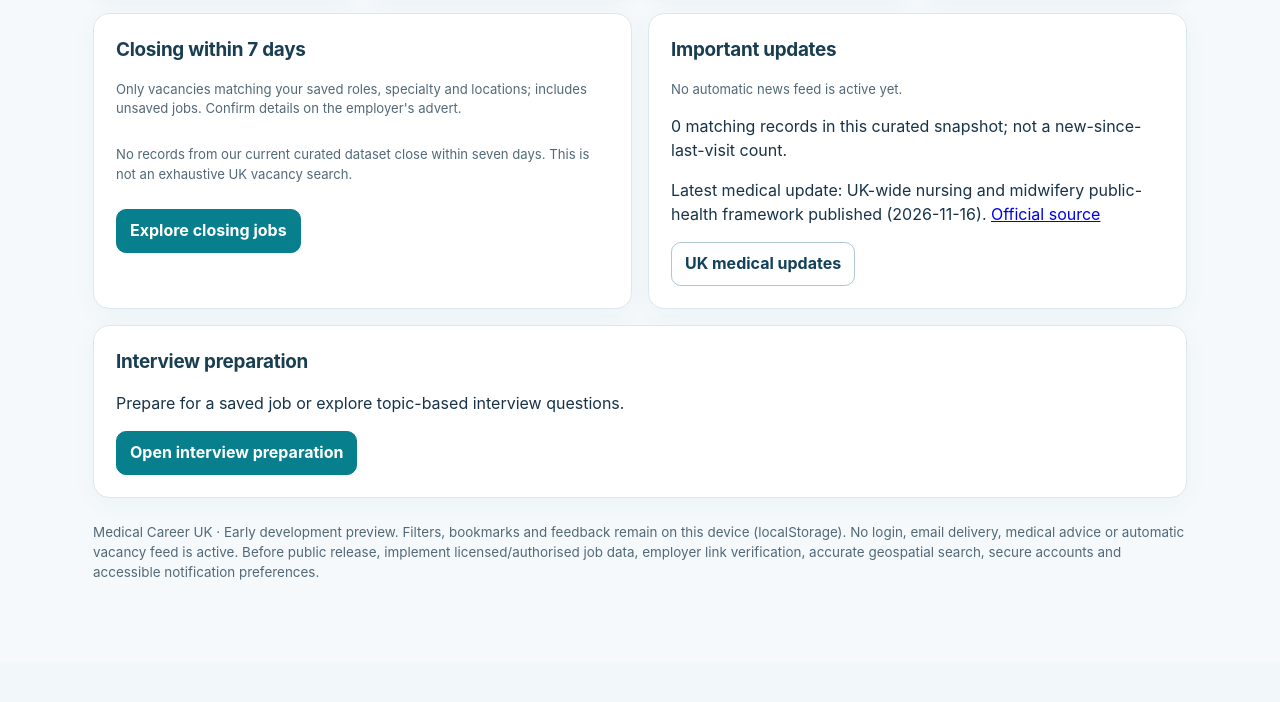
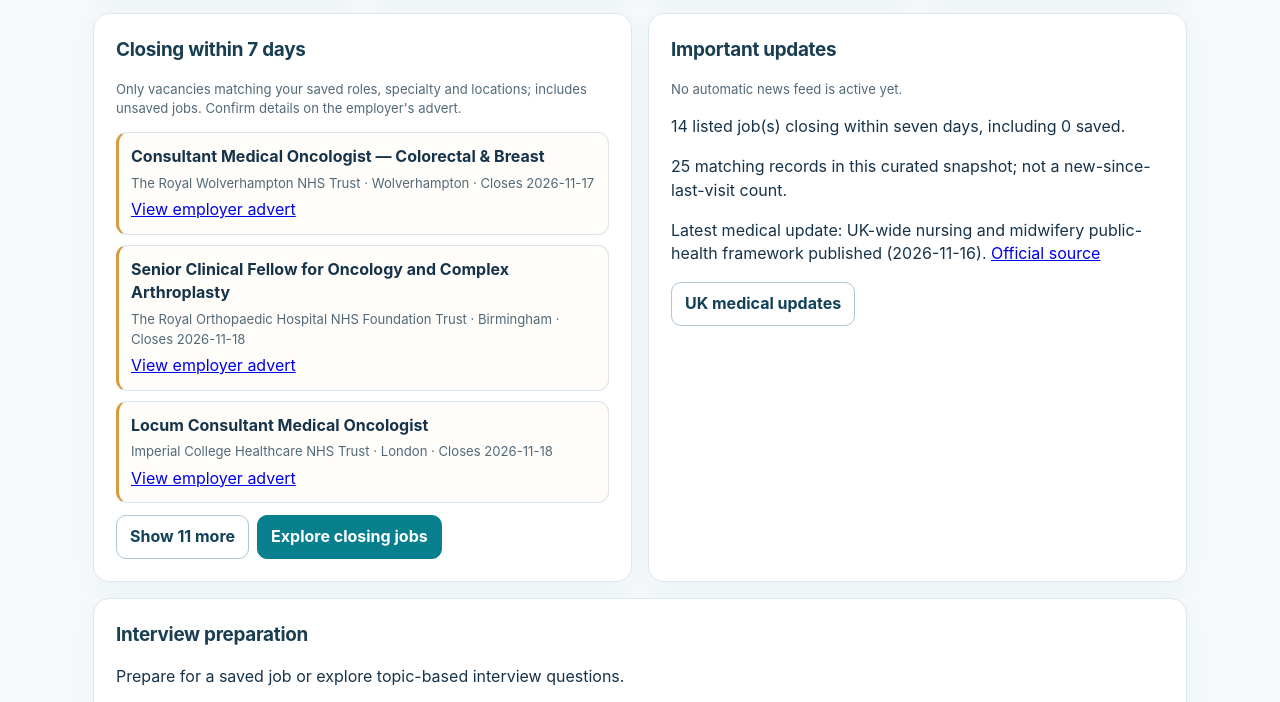
Before and after one commit to nikunjsb/Medical-Career-UK, a plain HTML site: page index.html in a window 1280 px wide. Shown: the part 500-1202 px from the top of the page. Before the commit the page ends 1163 px from the top, so only its background shows below. Drawn offline with Linux system fonts and the light colour scheme.

Commit message:
Prevent future or stale review timestamps from hiding all vacancy records

```diff
--- a/index.html
+++ b/index.html
@@ -121,12 +121,12 @@ let verifiedJobs=[],sourceState='not_connected',closingExpanded=false,medicalUpd
 const $=id=>document.getElementById(id),persist=()=>{try{localStorage.setItem(key,JSON.stringify(state))}catch{}};
 function textElement(tag,text,cls){const el=document.createElement(tag);el.textContent=text;if(cls)el.className=cls;return el}
 function validVacancy(j){return j&&typeof j.id==='string'&&typeof j.title==='string'&&typeof j.role==='string'&&typeof j.specialty==='string'&&typeof j.city==='string'&&typeof j.org==='string'&&typeof j.sourceUrl==='string'&&/^https:\/\//.test(j.sourceUrl)&&typeof j.verifiedAt==='string'&&!Number.isNaN(Date.parse(j.verifiedAt))&&typeof j.closingDate==='string'&&/^\d{4}-\d{2}-\d{2}$/.test(j.closingDate)&&['open','closed'].includes(j.status)&&((j.latitude===null&&j.longitude===null)||(Number.isFinite(j.latitude)&&Number.isFinite(j.longitude)&&j.latitude>=49&&j.latitude<=61&&j.longitude>=-9&&j.longitude<=3))}
-async function loadVacancies(){try{const response=await fetch('./data/vacancies.json',{cache:'no-store'});if(!response.ok)throw Error('dataset unavailable');const data=await response.json();if(data.schemaVersion!==1||!Array.isArray(data.vacancies))throw Error('unsupported dataset');sourceState=data.sourceStatus||'not_connected';const checkedAt=Date.parse(data.lastChecked);const datasetFresh=sourceState==='verified'&&Number.isFinite(checkedAt)&&Date.now()-checkedAt<=48*60*60*1000&&checkedAt<=Date.now()+5*60*1000;verifiedJobs=datasetFresh?data.vacancies.filter(validVacancy).filter(j=>j.status==='open'&&Date.parse(j.closingDate+'T23:59:59Z')>=Date.now()&&Date.now()-Date.parse(j.verifiedAt)<=48*60*60*1000):[];$('dataStatus').textContent=verifiedJobs.length?verifiedJobs.length+' manually verified adverts (checked '+data.lastChecked.slice(0,10)+'). Not a live automatic feed; reconfirm before applying.':sourceState==='verified'?'No current verified vacancies available; the last check may be stale.':'No verified live vacancies connected yet. Showing illustrative examples only.';}catch(err){$('dataStatus').textContent='Vacancy data unavailable. Showing illustrative examples only.';}renderJobs()}
+async function loadVacancies(){try{const response=await fetch('./data/vacancies.json',{cache:'no-store'});if(!response.ok)throw Error('dataset unavailable');const data=await response.json();if(data.schemaVersion!==1||!Array.isArray(data.vacancies))throw Error('unsupported dataset');sourceState=data.sourceStatus||'not_connected';const now=Date.now(),checkedAt=Date.parse(data.lastChecked);const dateTrustworthy=Number.isFinite(checkedAt)&&checkedAt<=now+5*60*1000&&checkedAt>=now-48*60*60*1000;verifiedJobs=sourceState==='verified'?data.vacancies.filter(validVacancy).filter(j=>j.status==='open'&&Date.parse(j.closingDate+'T23:59:59Z')>=now):[];const futureDates=Number.isFinite(checkedAt)&&checkedAt>now+5*60*1000;$('dataStatus').textContent=verifiedJobs.length?verifiedJobs.length+' curated vacancy records ('+(dateTrustworthy?'last dataset review '+data.lastChecked.slice(0,10):futureDates?'dataset timestamp needs correction':'dataset requires fresh verification')+'). These are not confirmed live openings. Check the employer advert before applying.':sourceState==='verified'?'No unexpired vacancies remain in the curated file. Check the employer recruitment pages for current openings.':'No verified vacancy dataset connected. Illustrative examples only.';}catch(err){sourceState='not_connected';verifiedJobs=[];$('dataStatus').textContent='Vacancy file could not be loaded. Please reload; this is not a zero-job search result.';}renderJobs()}
 function renderRoles(){const holder=$('roleChecks');holder.replaceChildren();(state.profession==='nurse'?nurseRoles:doctorRoles).forEach(role=>{const label=document.createElement('label');label.className='check';const cb=document.createElement('input');cb.type='checkbox';cb.checked=state.roles.includes(role);cb.addEventListener('change',()=>{state.roles=cb.checked?[...state.roles,role]:state.roles.filter(r=>r!==role);persist();renderJobs()});label.append(cb,document.createTextNode(role));holder.append(label)})}
 function renderCities(){const holder=$('cityChecks');holder.replaceChildren();Object.entries(cityGroups).forEach(([region,cities])=>{const heading=textElement('div',region,'mini');heading.style.gridColumn='1 / -1';heading.style.fontWeight='700';holder.append(heading);cities.forEach(city=>{const label=document.createElement('label');label.className='check';const input=document.createElement('input');input.type='checkbox';input.checked=state.cities.includes(city);input.addEventListener('change',()=>{state.cities=input.checked?[...state.cities,city]:state.cities.filter(c=>c!==city);persist();renderCities();renderJobs()});label.append(input,document.createTextNode(city));holder.append(label)})});$('citySummary').textContent=state.cities.length===allCities.length?'Whole UK selected':state.cities.length+' cities selected'}
 function distanceKm(lat1,lon1,lat2,lon2){const rad=Math.PI/180,dLat=(lat2-lat1)*rad,dLon=(lon2-lon1)*rad,a=Math.sin(dLat/2)**2+Math.cos(lat1*rad)*Math.cos(lat2*rad)*Math.sin(dLon/2)**2;return 6371*2*Math.atan2(Math.sqrt(a),Math.sqrt(1-a))}
 function matchesLocation(j){if(allCities.every(city=>state.cities.includes(city)))return true;if(!state.cities.length)return false;if(j.sample)return state.cities.includes(j.city);return state.cities.some(city=>{const pos=cityCoordinates[city];if(j.latitude===null||j.longitude===null)return city===j.city;return pos&&distanceKm(pos[0],pos[1],j.latitude,j.longitude)<=Number(state.radius)})}
-function renderJobs(){const root=$('jobs');root.replaceChildren();const dataset=sourceState==='verified'?verifiedJobs:samples;const list=dataset.filter(j=>(j.profession||'doctor')===state.profession&&state.roles.includes(j.role)&&(state.specialty==='all'||j.specialty===state.specialty)&&matchesLocation(j)&&(!state.savedOnly||state.saved.includes(j.id))&&(!state.closingOnly||(!j.sample&&closesWithinSevenDays(j))));const sort=state.jobSort;list.sort((a,b)=>{const byDeadline=(a.closingDate||'9999-12-31').localeCompare(b.closingDate||'9999-12-31');const byChecked=(a.verifiedAt||'').localeCompare(b.verifiedAt||'');const byTitle=a.title.localeCompare(b.title);const result=sort==='deadline-desc'?-byDeadline:sort==='checked-desc'?-byChecked:sort==='checked-asc'?byChecked:sort==='title-asc'?byTitle:sort==='title-desc'?-byTitle:byDeadline;return result||byTitle});$('count').textContent=sourceState==='verified'?'Showing '+list.length+' of '+dataset.length+' verified records matching your filters':'Showing '+list.length+' of '+dataset.length+' illustrative sample results';if(!list.length){root.append(textElement('div','No vacancies match your selected job profiles, specialty and locations in the current curated dataset. Choose more filters or reset them to see more results.','empty'))}
+function renderJobs(){const root=$('jobs');root.replaceChildren();const dataset=sourceState==='verified'?verifiedJobs:samples;const list=dataset.filter(j=>(j.profession||'doctor')===state.profession&&state.roles.includes(j.role)&&(state.specialty==='all'||j.specialty===state.specialty)&&matchesLocation(j)&&(!state.savedOnly||state.saved.includes(j.id))&&(!state.closingOnly||(!j.sample&&closesWithinSevenDays(j))));const sort=state.jobSort;list.sort((a,b)=>{const byDeadline=(a.closingDate||'9999-12-31').localeCompare(b.closingDate||'9999-12-31');const byChecked=(a.verifiedAt||'').localeCompare(b.verifiedAt||'');const byTitle=a.title.localeCompare(b.title);const result=sort==='deadline-desc'?-byDeadline:sort==='checked-desc'?-byChecked:sort==='checked-asc'?byChecked:sort==='title-asc'?byTitle:sort==='title-desc'?-byTitle:byDeadline;return result||byTitle});$('count').textContent=sourceState==='verified'?'Showing '+list.length+' of '+dataset.length+' curated records matching your filters':'Showing '+list.length+' of '+dataset.length+' illustrative sample results';if(!list.length){root.append(textElement('div','No vacancies match your selected job profiles, specialty and locations in the current curated dataset. Choose more filters or reset them to see more results.','empty'))}
 list.forEach(j=>{const article=document.createElement('article');article.className='job';const title=textElement('h3',j.title),meta=textElement('p',j.org+' · '+j.city,'meta'),pill=textElement('span',j.role,'pill'),status=textElement('span',j.sample?'Sample only — not open':'Dataset record — verify before applying','pill warn'),desc=textElement('p',j.summary||'See official employer advert for full role details.');
 const btn=document.createElement('button');btn.className='btn';btn.type='button';btn.textContent=state.saved.includes(j.id)?'★ Saved':'☆ Save';btn.setAttribute('aria-pressed',String(state.saved.includes(j.id)));btn.addEventListener('click',()=>{state.saved=state.saved.includes(j.id)?state.saved.filter(id=>id!==j.id):[...state.saved,j.id];persist();renderJobs()});article.append(title,meta,pill,status);if(!j.sample){const days=Math.ceil((Date.parse(j.closingDate+'T23:59:59Z')-Date.now())/86400000);const urgency=textElement('span',days<=2?'Urgent: closes within 48 hours':days<=7?'Closing within 7 days':'Applications open','pill'+(days<=7?' warn':''));article.append(urgency)}article.append(desc);
 if(!j.sample){const details=textElement('p','Closing: '+j.closingDate+' · Last checked: '+j.verifiedAt.slice(0,10)+(j.latitude===null?' · Exact city only; radius pending':' · Radius enabled'),'meta');const link=document.createElement('a');link.href=j.sourceUrl;link.target='_blank';link.rel='noopener noreferrer';link.textContent='Official application advert ↗';article.append(details,link);if(j.salary)article.append(textElement('p','Salary: '+j.salary,'meta'))}
```
